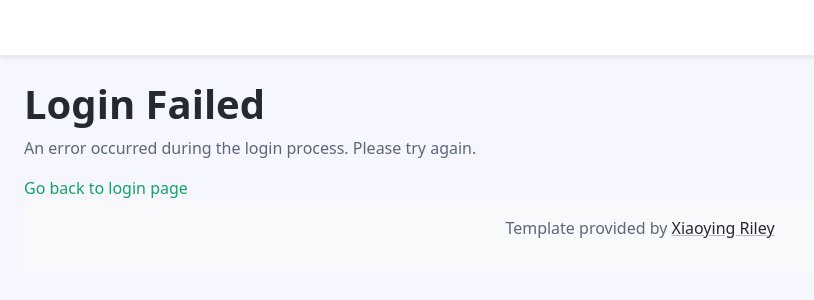
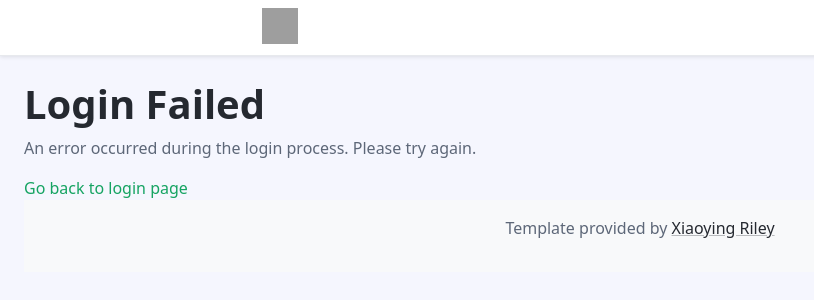
Before and after one commit to vertexcover-io/gategpt, a FastAPI app: page /login/failed in a window 1280 px wide. Shown: the top 300 px of the page, without its empty margins (0-814 px from the left). Run offline with FastAPI, Linux system fonts and the light colour scheme; parts of the project's set-up code (start-up, migrations or seed data) failed here and were passed over; grey boxes are pictures that could not be loaded.

Commit message:
feat: add profile picture

```diff
--- a/templates/base.html
+++ b/templates/base.html
@@ -41,7 +41,21 @@
     <header class="app-header fixed-top">
       <div class="app-header-inner">
         <div class="container-fluid py-2">
-          <div class="app-header-content"></div>
+          <div class="app-header-content">
+            <div class="row justify-content-between align-items-center">
+              <!-- todo: move this to the right -->
+              <div class="col-auto ml-auto">
+                <div class="app-utility-item app-user-dropdown dropdown">
+                  <img
+                    src="https://xsgames.co/randomusers/assets/avatars/pixel/51.jpg"
+                    class="profile-image"
+                    height="40px"
+                    width="40px"
+                  />
+                </div>
+              </div>
+            </div>
+          </div>
         </div>
       </div>
     </header>
```
